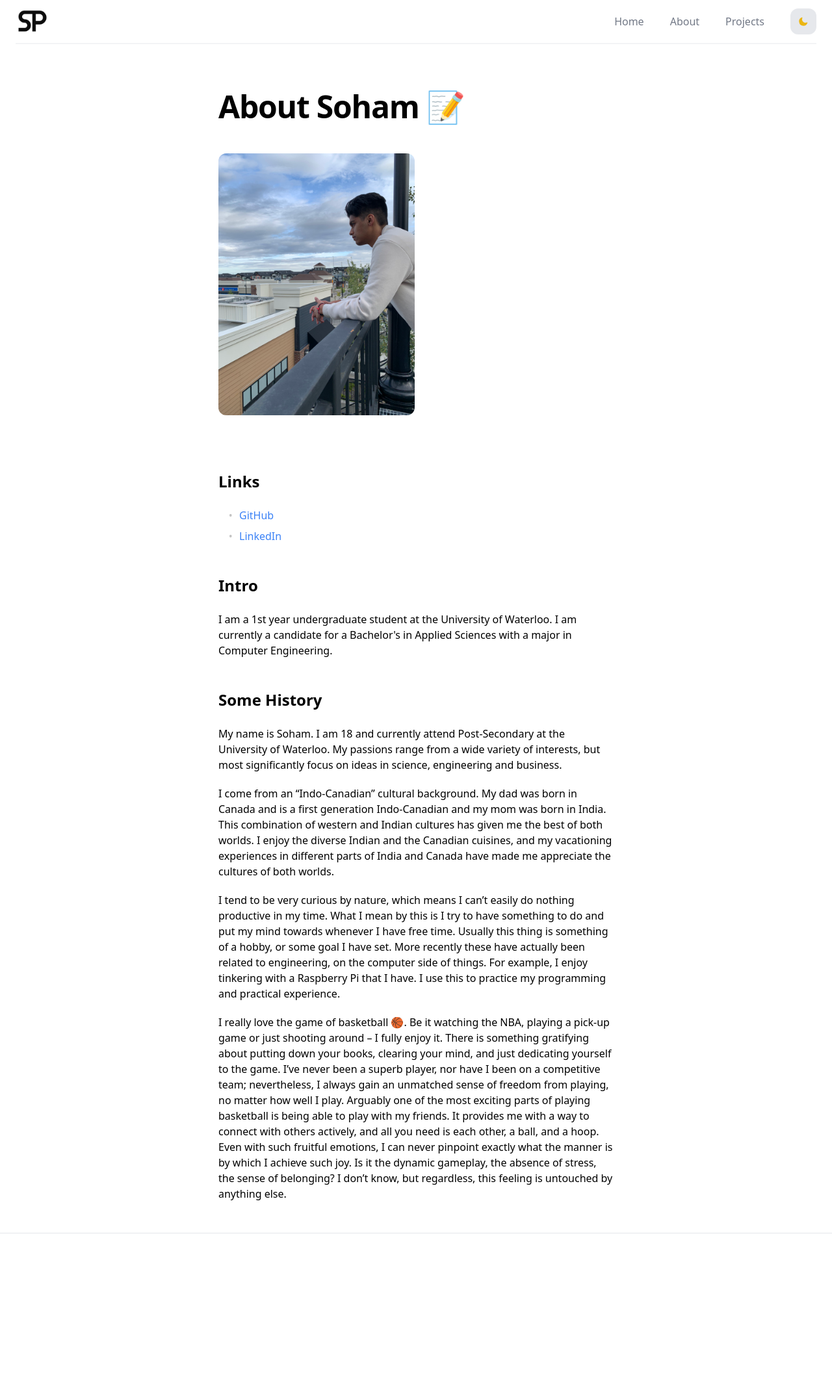
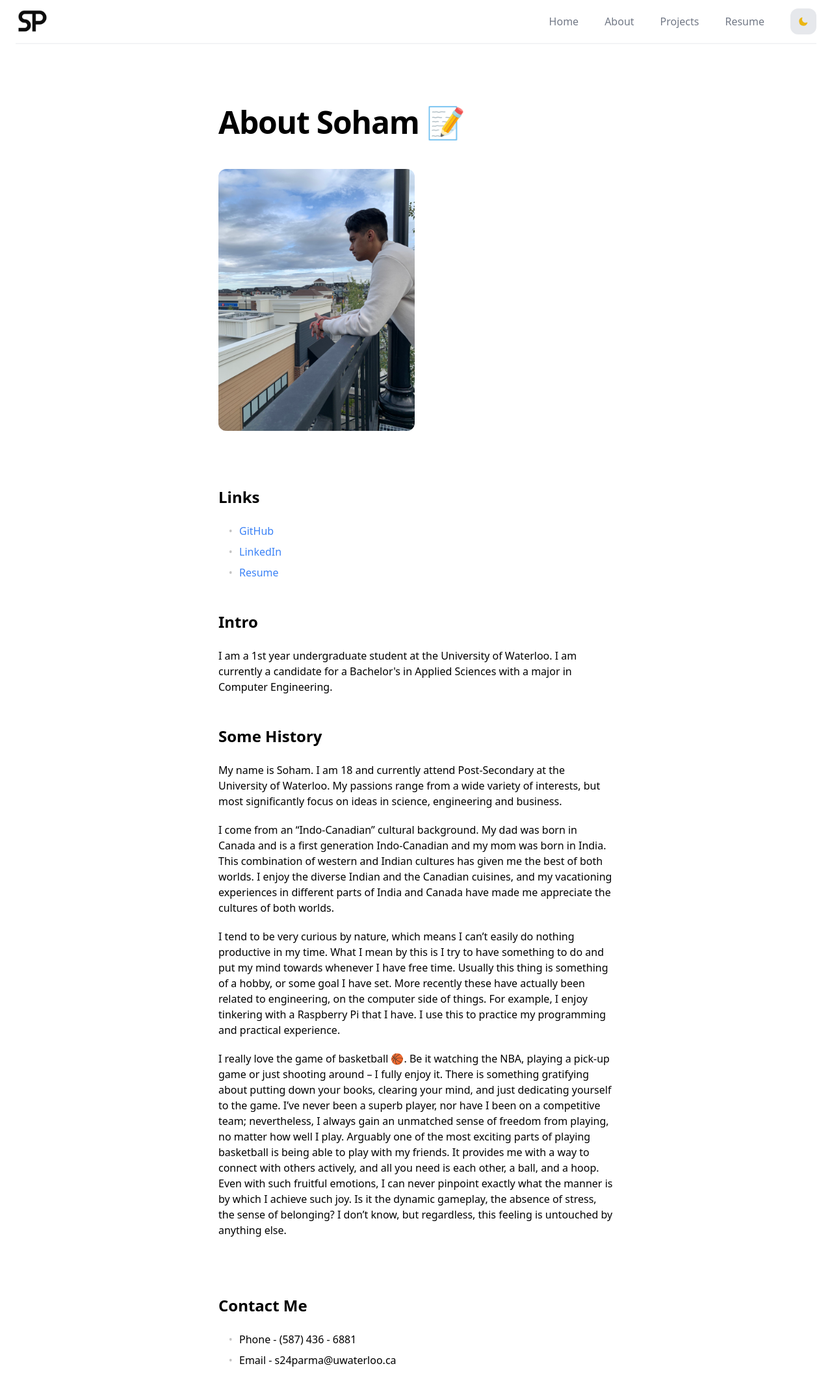
Before and after one commit to SohamP2812/sohamparmar.com, a Next.js app: page /about in a window 1280 px wide. Shown: the top 2142 px of the page at 65% size. Before the commit the page ends 1993 px from the top, so only its background shows below. Built offline with nearby package versions, Linux system fonts and the light colour scheme.

Commit message:
add resume and fix some styling

```diff
--- a/components/Header.jsx
+++ b/components/Header.jsx
@@ -35,7 +35,7 @@ export default function Header() {
             </Link>
           </div>
           <div className="-my-2 -mr-2 md:hidden">
-            <Popover.Button className="inline-flex items-center justify-center rounded-md bg-white p-2 text-gray-400 hover:bg-gray-100 hover:text-gray-500 focus:outline-none dark:bg-neutral-900 dark:text-gray-200 dark:hover:bg-gray-500">
+            <Popover.Button className="inline-flex items-center justify-center rounded-md bg-white p-2 text-gray-400 hover:bg-gray-100 hover:text-gray-500 focus:outline-none dark:bg-[#121212] dark:text-gray-200 dark:hover:bg-gray-500">
               <span className="sr-only">Open menu</span>
               <MenuIcon className="h-6 w-6" aria-hidden="true" />
             </Popover.Button>
@@ -56,6 +56,14 @@ export default function Header() {
                 Projects
               </a>
             </Link>
+            <a
+              target="_blank"
+              rel="noopener noreferrer"
+              href="/SohamParmarResume.pdf"
+              className="text-base font-medium text-gray-500 hover:text-gray-900 dark:text-gray-400"
+            >
+              Resume
+            </a>
           </Popover.Group>
           <button
             aria-label="Toggle Dark Mode"
@@ -143,6 +151,14 @@ export default function Header() {
                     Projects
                   </a>
                 </Link>
+                <a
+                  target="_blank"
+                  rel="noopener noreferrer"
+                  href="/SohamParmarResume.pdf"
+                  className="text-base font-medium text-gray-500 hover:text-gray-900 dark:text-gray-400"
+                >
+                  Resume
+                </a>
               </div>
               <button
                 aria-label="Toggle Dark Mode"
--- a/pages/about.jsx
+++ b/pages/about.jsx
@@ -2,7 +2,7 @@ import Image from 'next/image'
 
 export default function About() {
   return (
-    <div className="flex min-h-screen flex-col items-center py-2">
+    <div className="flex min-h-screen flex-col items-center pt-8 pb-20">
       <main className="mx-auto mt-16 flex w-full max-w-2xl flex-col items-start justify-center px-8">
         <h1 className="mb-4 text-5xl font-bold tracking-tight">
           About Soham 📝
@@ -37,6 +37,15 @@ export default function About() {
                   href="https://www.linkedin.com/in/soham-parmar/"
                 >
                   LinkedIn
+                </a>
+              </li>
+              <li>
+                <a
+                  target="_blank"
+                  rel="noopener noreferrer"
+                  href="/SohamParmarResume.pdf"
+                >
+                  Resume
                 </a>
               </li>
             </ul>
@@ -94,6 +103,13 @@ export default function About() {
             </p>
           </div>
         </div>
+        <div>
+          <h2 className="text-2xl font-bold">Contact Me</h2>
+          <ul>
+            <li>Phone - (587) 436 - 6881</li>
+            <li>Email - s24parma@uwaterloo.ca</li>
+          </ul>
+        </div>
       </main>
     </div>
   )
--- a/pages/blog.jsx
+++ b/pages/blog.jsx
@@ -1,6 +1,6 @@
 export default function About() {
   return (
-    <div className="flex min-h-screen flex-col items-center py-2">
+    <div className="flex min-h-screen flex-col items-center pt-8 pb-20">
       <main className="mx-auto mt-16 flex w-full max-w-2xl flex-col items-center justify-center px-8">
         <h1 className="mb-4 text-5xl font-bold tracking-tight">
           Blog - Coming Soon
--- a/pages/projects.jsx
+++ b/pages/projects.jsx
@@ -4,7 +4,7 @@ import Link from 'next/link'
 
 export default function Projects({ allProjectsData }) {
   return (
-    <div className="flex min-h-screen flex-col items-center py-2">
+    <div className="flex min-h-screen flex-col items-center pt-8 pb-20">
       <main className="mx-auto mt-16 flex w-full max-w-2xl flex-col items-start justify-center px-8">
         <h1 className="mb-4 text-5xl font-bold tracking-tight">
           My Projects 💪
--- a/pages/projects/[id].jsx
+++ b/pages/projects/[id].jsx
@@ -3,7 +3,7 @@ import Image from 'next/image'
 import ProjectBody from '../../components/ProjectBody'
 export default function Project({ projectData }) {
   return (
-    <div className="flex min-h-screen flex-col items-center py-2">
+    <div className="flex min-h-screen flex-col items-center pt-8 pb-20">
       <main className="mx-auto mt-16 flex w-full max-w-2xl flex-col items-start justify-center px-8">
         <h1 className="mb-4 text-5xl font-bold tracking-tight">
           {projectData.title}
--- a/pages/website.jsx
+++ b/pages/website.jsx
@@ -64,7 +64,7 @@ const technologies = [
 ]
 export default function Website() {
   return (
-    <div className="flex min-h-screen flex-col items-center py-2">
+    <div className="flex min-h-screen flex-col items-center pt-8 pb-20">
       <main className="mx-auto mt-16 flex w-full max-w-2xl flex-col items-start justify-center px-8">
         <h1 className="mb-4 text-5xl font-bold tracking-tight">
           About This Website 💻
```
Also changed, not shown: 1 other file (tests, documents, lock files or other folders).
